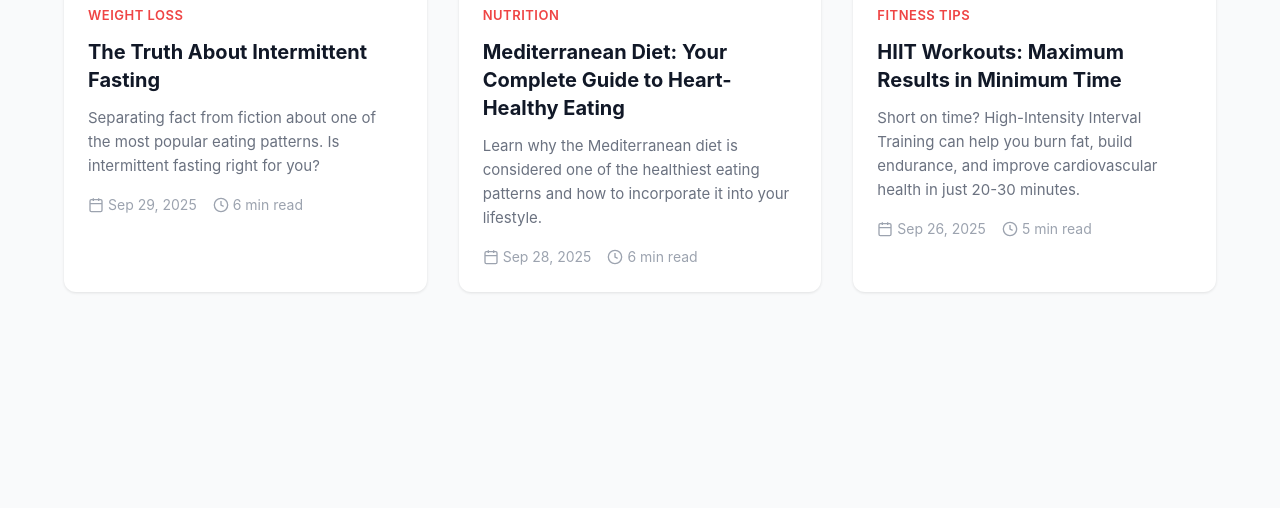
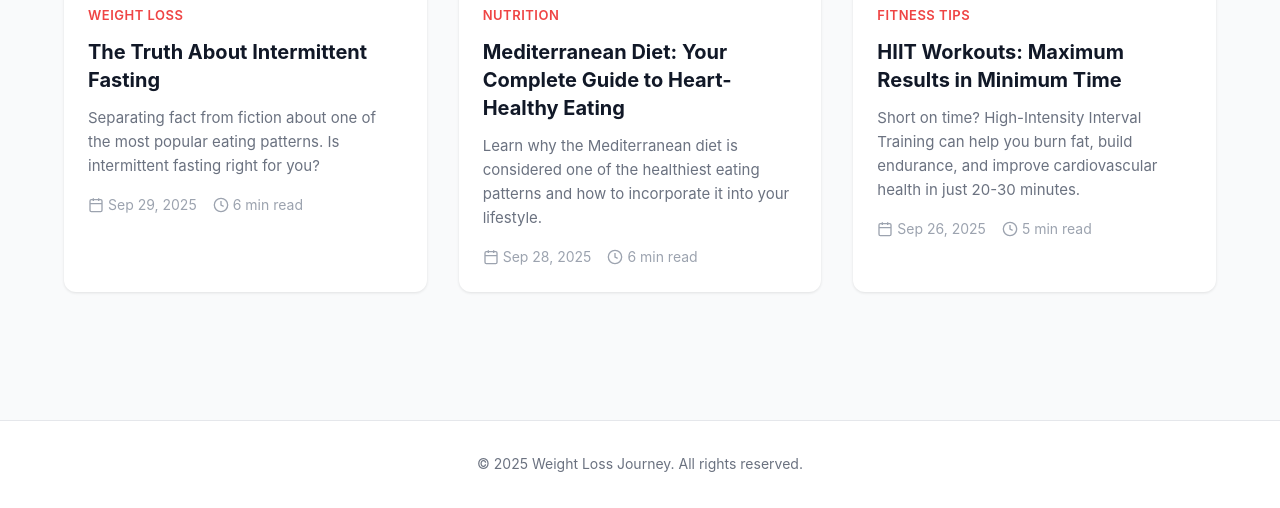
Before and after one commit to WightLossJourney/mainwebsite, a website built with Vite: page index.html in a window 1280 px wide. Shown: the part 1170-1678 px from the top of the page. Before the commit the page ends 1526 px from the top, so only its background shows below. Built offline with nearby package versions, Linux system fonts and the light colour scheme.

Commit message:
Updated index.html

```diff
--- a/index.html
+++ b/index.html
@@ -41,6 +41,12 @@
     </div>
   </main>
 
+  <footer>
+    <div class="container">
+      <p>&copy; 2025 Weight Loss Journey. All rights reserved.</p>
+    </div>
+  </footer>
+
   <script type="module" src="/src/main.js"></script>
 </body>
 </html>
--- a/src/style.css
+++ b/src/style.css
@@ -246,3 +246,19 @@ main.container {
     font-size: 18px;
   }
 }
+
+footer {
+  background-color: white;
+  border-top: 1px solid #e5e7eb;
+  padding: 32px 0;
+  margin-top: 64px;
+}
+
+footer .container {
+  text-align: center;
+}
+
+footer p {
+  font-size: 14px;
+  color: #6b7280;
+}
```
